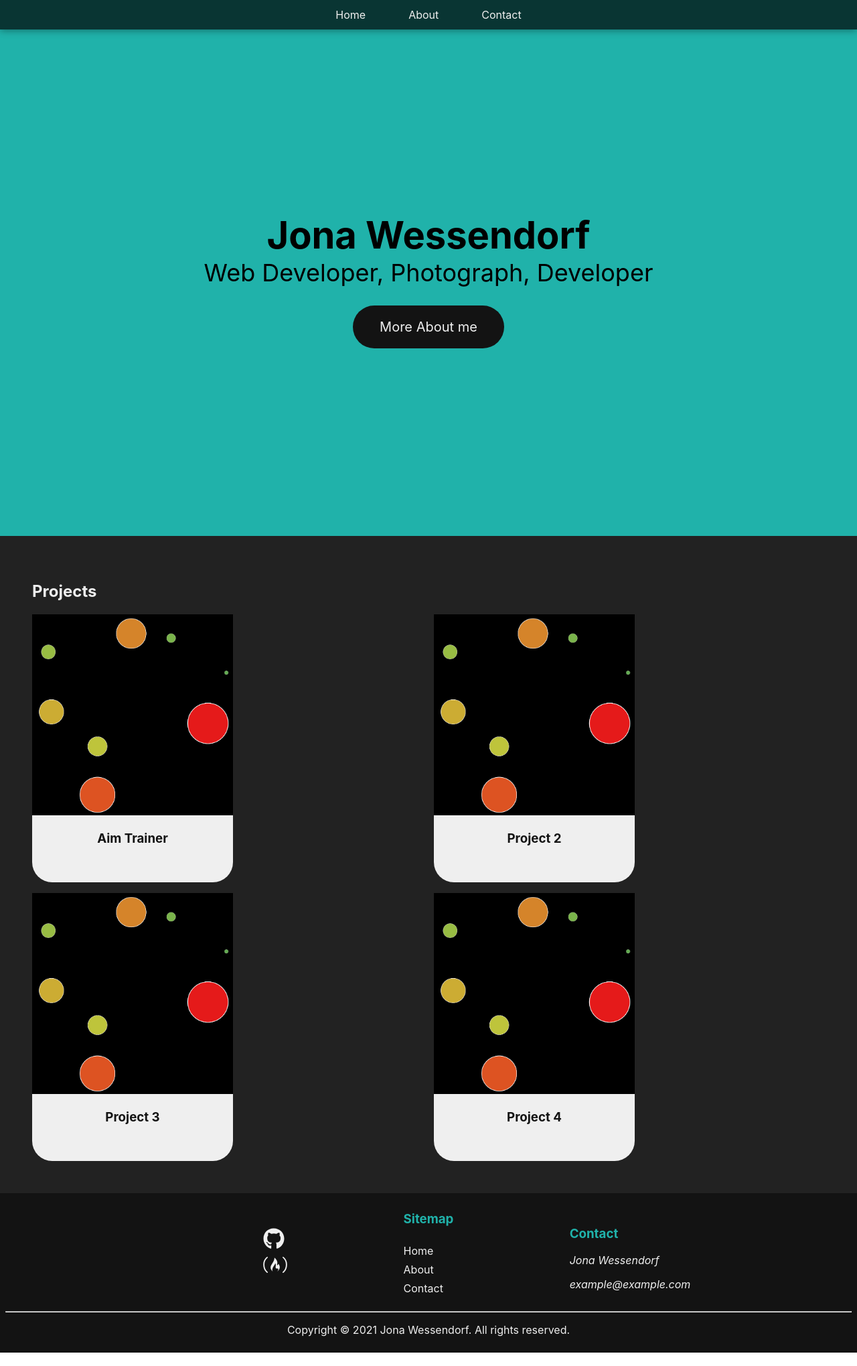
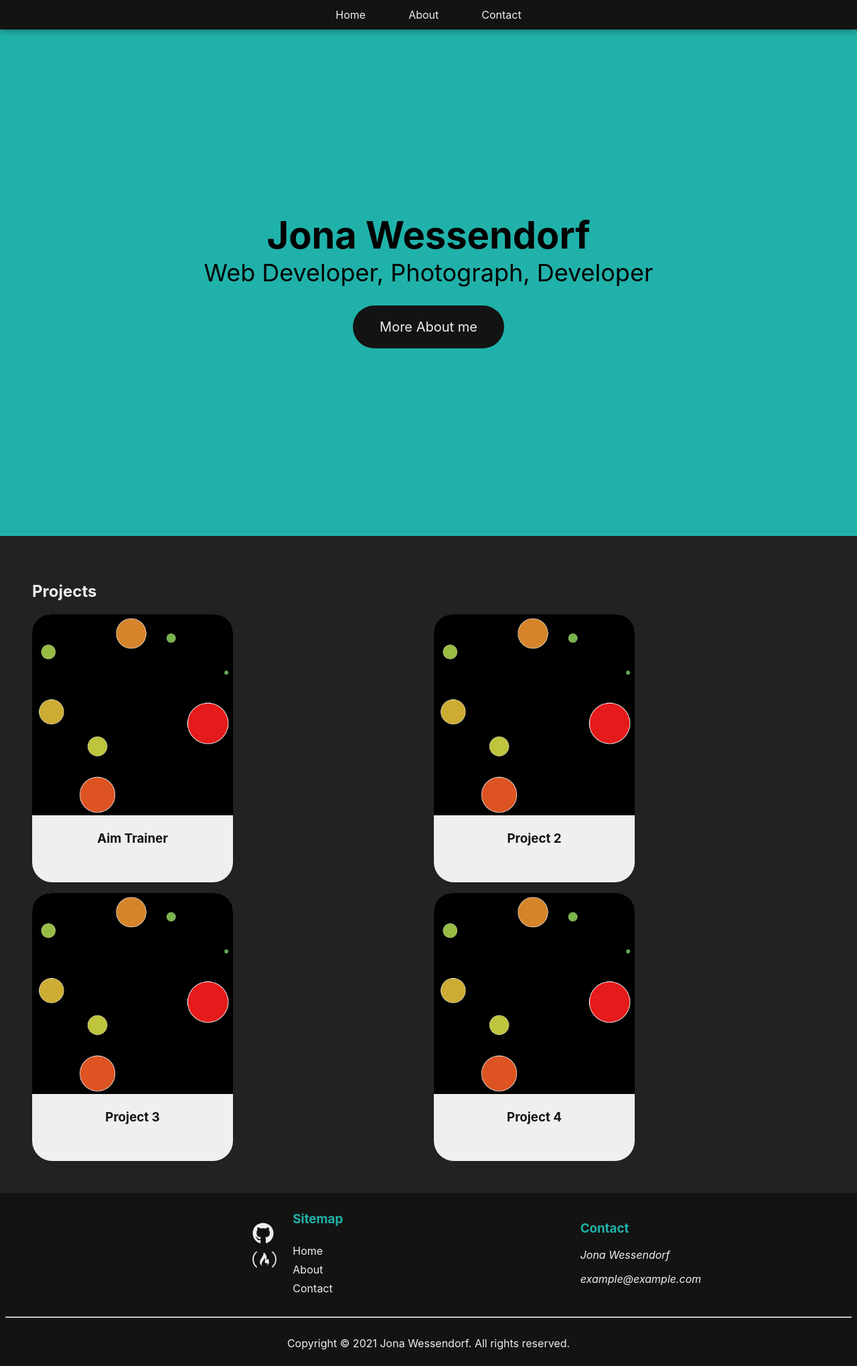
Before and after one commit to JonaWe/portfolio-website, a Next.js app: page / in a window 1280 px wide. Shown: the whole page at 67% size. Built offline with nearby package versions, Linux system fonts and the light colour scheme.

Commit message:
makes footer more responsive

```diff
--- a/components/Footer/Footer.elements.js
+++ b/components/Footer/Footer.elements.js
@@ -14,6 +14,7 @@ export const FooterBox = styled.footer`
     'social sitemap contact'
     'copy copy copy';
   align-items: center;
+  grid-gap: 1.5em;
   a:hover {
     transition: all 0.1s ease-in-out;
     color: ${({ theme }) => theme.fontColorAccent};
@@ -26,8 +27,6 @@ export const FooterBox = styled.footer`
       'contact'
       'social'
       'copy';
-    align-items: center !important;
-    justify-items: center !important;
   }
 `;
 
@@ -40,15 +39,24 @@ export const SocialArea = styled.div`
   grid-area: social;
   justify-self: end;
   display: grid;
+
+  @media screen and (max-width: 768px) {
+    justify-self: center;
+    grid-gap: 0.75em;
+    grid-auto-flow: column;
+  }
 `;
 
 export const SiteMapArea = styled.div`
+  width: 100%;
   grid-area: sitemap;
-  justify-self: center;
+  justify-self: start;
   align-self: start;
-  margin-bottom: 1em;
   display: grid;
   grid-gap: 0.5em;
+  a {
+    display: inline-block;
+  }
 `;
 
 export const ContactArea = styled.address`
@@ -58,8 +66,12 @@ export const ContactArea = styled.address`
 export const Title = styled.h3`
   font-style: normal;
   color: ${({ theme }) => theme.fontColorAccent};
+  @media screen and (max-width: 768px) {
+    text-align: center;
+  }
 `;
 
 export const Hr = styled.hr`
+  margin-bottom: 1.75em;
   border-color: ${(props) => props.theme.fontColorPrimary};
 `;
--- a/components/Navbar/Navbar.elements.js
+++ b/components/Navbar/Navbar.elements.js
@@ -8,8 +8,8 @@ export const Nav = styled.nav`
   left: 0;
   top: 0;
   z-index: 100;
-  ${'' /* background: ${({ theme }) => theme.backgroundPrimary}; */}
-  background: rgba(0, 0, 0, 0.7);
+  background: ${({ theme }) => theme.backgroundPrimary};
+  ${'' /* background: rgba(0, 0, 0, 0.7); */}
   color: ${({ theme }) => theme.fontColorPrimary};
   box-shadow: 0 2px 10px 0 rgba(0, 0, 0, 0.35);
   list-style-type: none;
@@ -17,7 +17,7 @@ export const Nav = styled.nav`
   justify-content: center;
   column-gap: 1em;
 
-  @media screen and (max-width: 480px) {
+  @media screen and (max-width: 768px) {
     background: none;
     box-shadow: none;
   }
@@ -26,7 +26,7 @@ export const Nav = styled.nav`
 export const MobileMenu = styled.div`
   display: none;
 
-  @media screen and (max-width: 480px) {
+  @media screen and (max-width: 768px) {
     display: grid;
     grid-template-columns: 1fr;
     justify-content: center;
@@ -45,7 +45,7 @@ export const MobileMenu = styled.div`
 export const MobileIcon = styled(FontAwesomeIcon)`
   display: none;
 
-  @media screen and (max-width: 480px) {
+  @media screen and (max-width: 768px) {
     display: block;
     position: absolute;
     top: 0;
@@ -78,7 +78,7 @@ export const BlockLink = styled.a`
   &:active {
     border: red;
   }
-  @media screen and (max-width: 480px) {
+  @media screen and (max-width: 768px) {
     display: none;
   }
 `;
--- a/components/Projects/Projects.elements.js
+++ b/components/Projects/Projects.elements.js
@@ -28,9 +28,9 @@ export const ProjectCard = styled.div`
   max-width: 300px;
   min-height: 400px;
   border-radius: 30px;
-  ${'' /* img { */}
-  ${'' /* border-radius: 29px 29px 0 0; */}
-  ${'' /* } */}
+  img {
+    border-radius: 28px 28px 0 0;
+  }
 `;
 
 export const ProjectInfo = styled.div`
--- a/pages/jona/index.js
+++ /dev/null
@@ -1,3 +0,0 @@
-export default function Jona() {
-  return <h1>Jona</h1>;
-}
```
